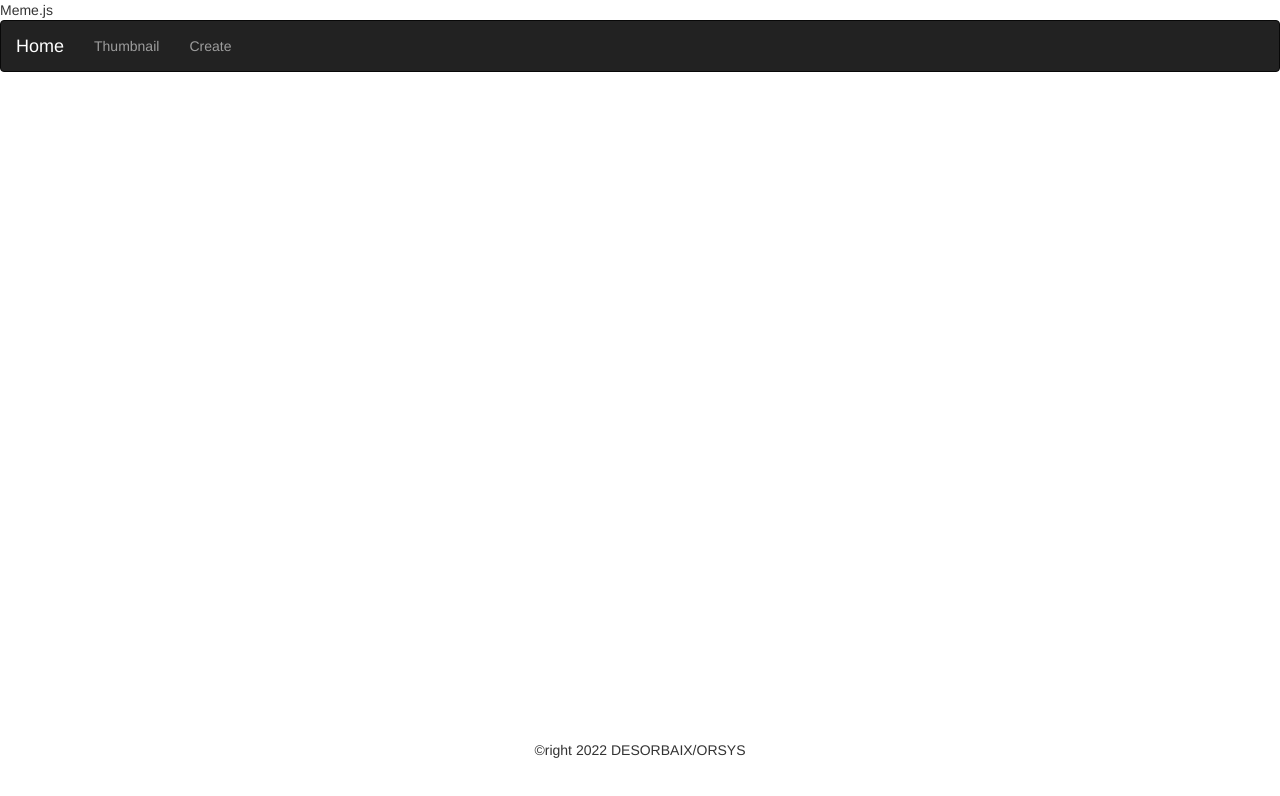
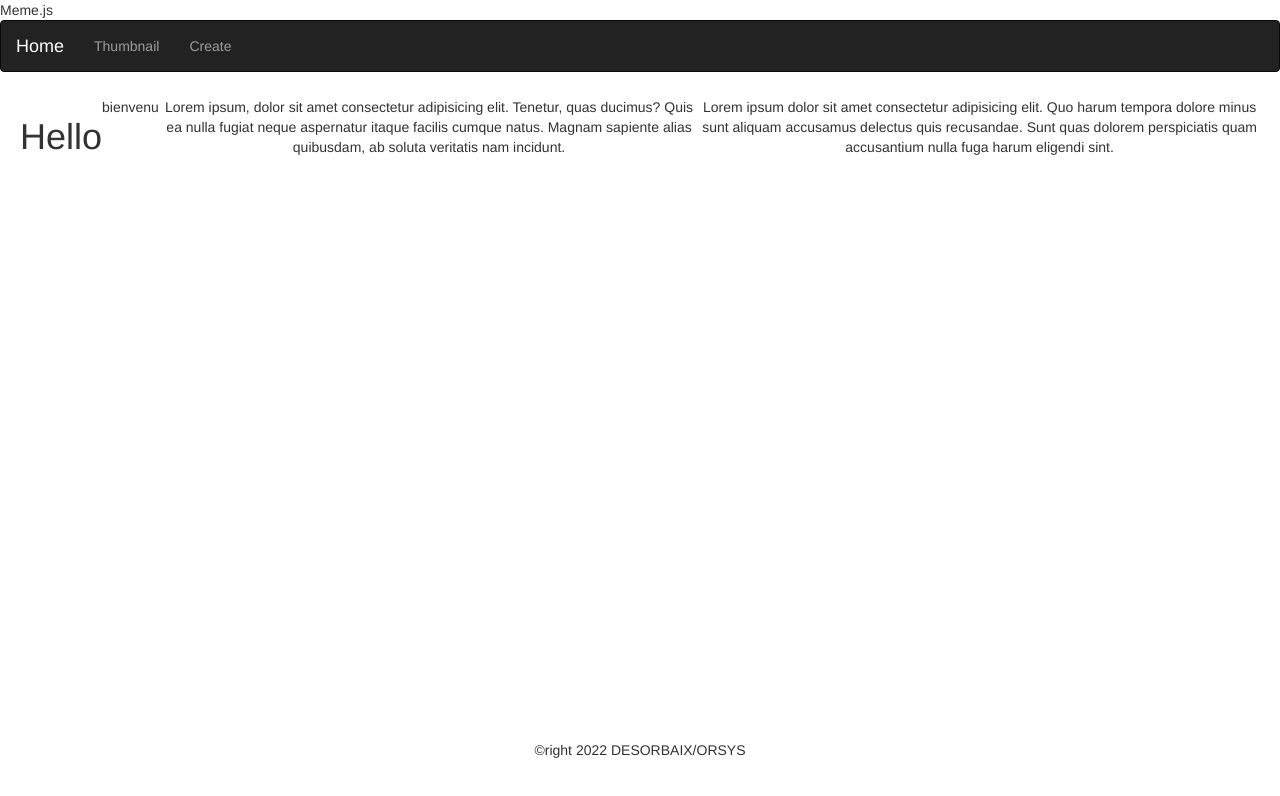
Before and after one commit to champix56/2022-11-15-JPG, a website: page index.html in a window 1280 px wide. Both pictures are taken after a click on the link "Home". Drawn offline with nearby package versions, Linux system fonts and the light colour scheme.

Commit message:
chargement conditionnel des pages du wrapper

```diff
--- a/js/nav.js
+++ b/js/nav.js
@@ -31,6 +31,7 @@ function linkHomeEvt(evt) {
     evt.preventDefault();
     console.log('fonction liens home', evt);
     setActiveLinkInNavbar(evt, false);
+    loadPage('home.html');
 
 }
 function linkThumbnailEvt(evt) {
@@ -38,6 +39,8 @@ function linkThumbnailEvt(evt) {
     evt.preventDefault();
     console.log('fonction liens thumbnail', evt);
     setActiveLinkInNavbar(evt);
+    loadPage('thumbnail.html');
+
 }
 /**
  * loader de vues
@@ -50,7 +53,13 @@ function loadPage(pageHref) {
             return resp.text();
         })
         .then(function (html) {
-            document.querySelector('#wrapper').innerHTML = html;
+            var wrapperNode=document.querySelector('#wrapper');
+            wrapperNode.innerHTML ="";
+            var container=document.createElement('div');
+            container.innerHTML=html;
+            container.childNodes.forEach(element=>{
+                wrapperNode.append(element);
+            });
             return html;
         })
 
```
Also changed, not shown: vues/create.html (+1 -1 lines).
